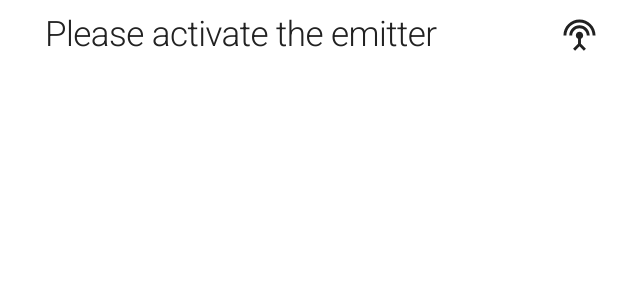
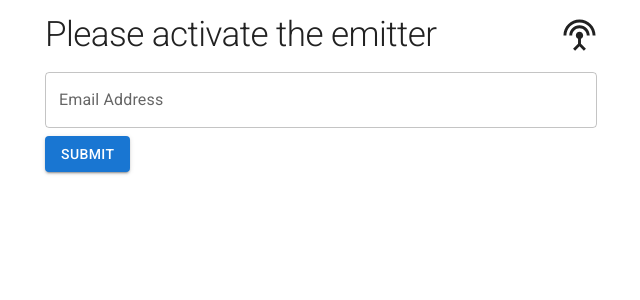
Before and after one commit to OleksandrDanylchenko/run-and-drive-emitter, a React (Vite) app: page /login in a window 1280 px wide. Shown: the top 300 px of the page, without its empty margins (319-959 px from the left). Built offline with nearby package versions, Linux system fonts and the light colour scheme.

Commit message:
feat: add basic email form

```diff
--- a/src/pages/Login/index.tsx
+++ b/src/pages/Login/index.tsx
@@ -2,12 +2,19 @@
 import { jsx } from '@emotion/react';
 import SettingsInputAntennaIcon from '@mui/icons-material/SettingsInputAntenna';
 import Box from '@mui/material/Box';
+import Button from '@mui/material/Button';
 import Container from '@mui/material/Container';
+import TextField from '@mui/material/TextField';
 import Typography from '@mui/material/Typography';
-import { Title, TitleBlock } from '@pages/Login/styles';
 import React, { FC } from 'react';
+import { useForm } from 'react-hook-form';
+
+import { FormWrapper, Title, TitleBlock } from './styles';
 
 const Login: FC = () => {
+  const { register, handleSubmit } = useForm();
+  const onSubmit = (data: any) => console.log(data);
+
   return (
     <Container maxWidth="sm">
       <Box css={TitleBlock}>
@@ -16,6 +23,21 @@ const Login: FC = () => {
         </Typography>
         <SettingsInputAntennaIcon fontSize="large" />
       </Box>
+      <Box css={FormWrapper}>
+        <form>
+          <TextField
+            label="Email Address"
+            type="email"
+            autoComplete="email"
+            fullWidth
+            margin="normal"
+            {...register('name', { required: true })}
+          />
+          <Button variant="contained" onClick={handleSubmit(onSubmit)}>
+            Submit
+          </Button>
+        </form>
+      </Box>
     </Container>
   );
 };
--- a/src/pages/Login/styles.ts
+++ b/src/pages/Login/styles.ts
@@ -15,3 +15,7 @@ export const TitleBlock = css`
 export const Title = css`
   font-size: ${pxToRem('35px')};
 `;
+
+export const FormWrapper = css`
+  ${flexbox({ direction: 'column' })}
+`;
```
